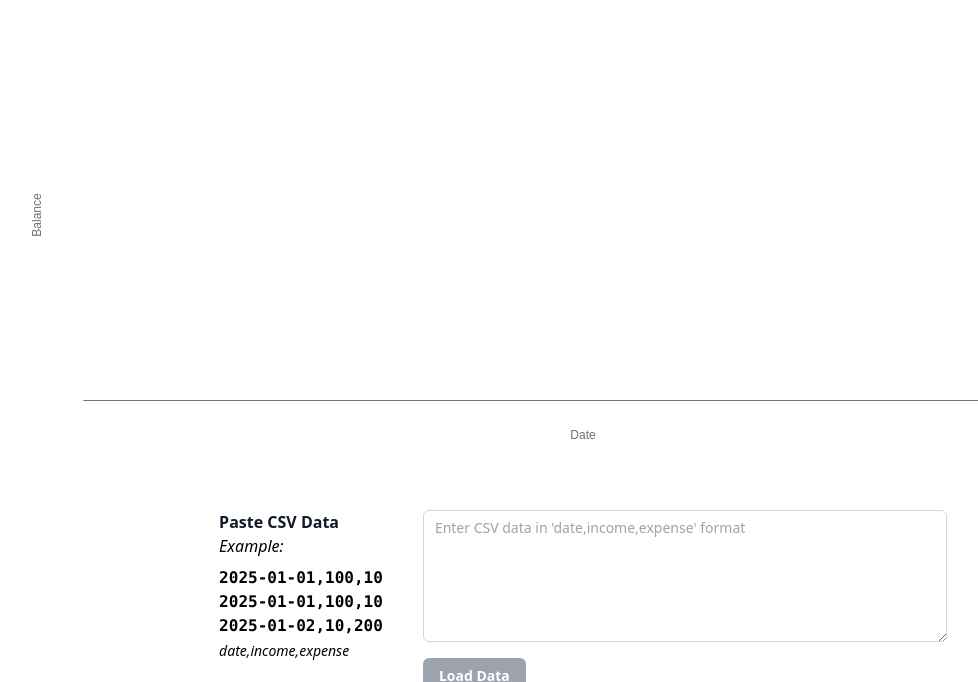
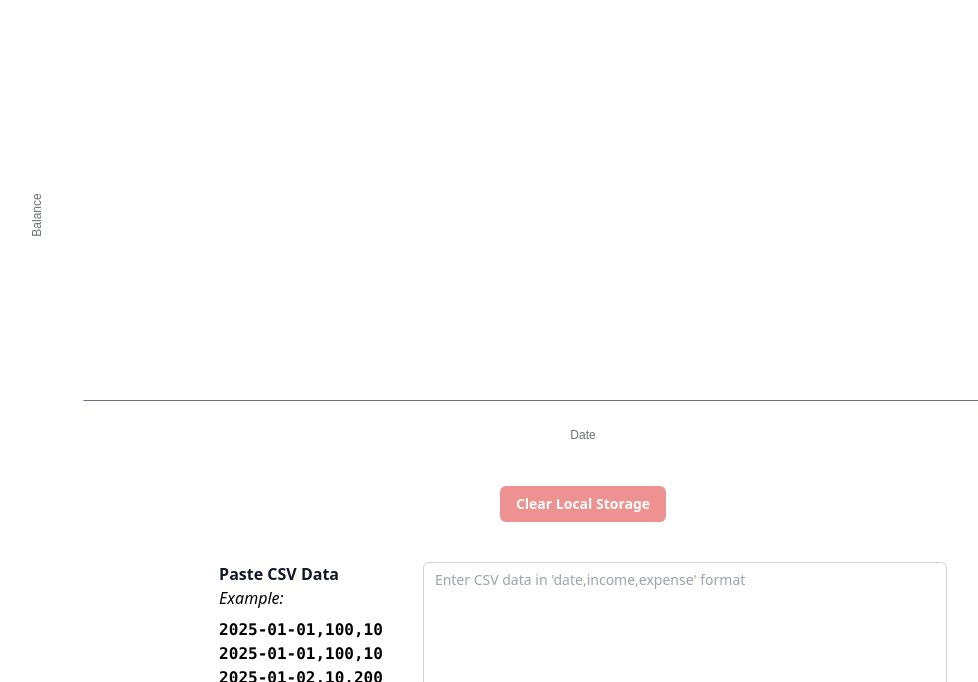
Before and after one commit to artkonekt/cashflowapp, a plain HTML site: page index.html in a window 1280 px wide. Shown: the part 118-800 px from the top of the page, without its empty margins (57-1035 px from the left). Drawn offline with nearby package versions, Linux system fonts and the light colour scheme.

Commit message:
Added local storage support for data

```diff
--- a/index.html
+++ b/index.html
@@ -15,6 +15,14 @@
             <h1 class="mt-10 text-pretty text-4xl font-semibold tracking-tight text-gray-900 sm:text-5xl">CashFlowApp</h1>
 
             <div id="cashFlowChart" style="width: 100%; height:500px;"></div>
+
+            <button
+                    @click="clearLocalStorage"
+                    class="mt-4 rounded-md bg-red-600 px-4 py-2 text-sm font-semibold text-white hover:bg-red-400 disabled:opacity-50 disabled:pointer-events-none"
+                    :disabled="!hasLocalStorageData"
+            >
+                Clear Local Storage
+            </button>
 
             <!-- Textarea for CSV Input -->
             <div class="mt-10">
@@ -160,16 +168,19 @@
             let code = {
                 data() {
                     return {
-                        incomes: [{date: null, amount: null}],
-                        expenses: [{date: null, amount: null}],
+                        incomes: JSON.parse(localStorage.getItem('incomes')) || [{date: null, amount: null}],
+                        expenses: JSON.parse(localStorage.getItem('expenses')) || [{date: null, amount: null}],
                         balances: [],
                         dates: null,
                         csvInput: null,
                         cashFlowChart: null,
+                        hasLocalStorageData: false,
                     };
                 },
                 created() {
                     window.addEventListener('resize', this.resizeChart);
+
+                    this.checkLocalStorageData();
                 },
                 mounted() {
                     this.cashFlowChart = echarts.init(document.getElementById('cashFlowChart'));
@@ -181,12 +192,16 @@
                     incomes: {
                         handler() {
                             this.updateBalances();
+                            this.setLocalStorageData();
+                            this.checkLocalStorageData();
                         },
                         deep: true,
                     },
                     expenses: {
                         handler() {
                             this.updateBalances();
+                            this.setLocalStorageData();
+                            this.checkLocalStorageData();
                         },
                         deep: true,
                     },
@@ -205,6 +220,26 @@
                     removeExpense(index) {
                         this.expenses.splice(index, 1);
                         this.updateBalances();
+                    },
+                    setLocalStorageData() {
+                        if (this.incomes[0].date !== null && this.incomes[0].amount !== null) {
+                            localStorage.setItem('incomes', JSON.stringify(this.incomes));
+                        }
+
+                        if (this.expenses[0].date !== null && this.expenses[0].amount !== null) {
+                            localStorage.setItem('expenses', JSON.stringify(this.expenses));
+                        }
+                    },
+                    clearLocalStorage() {
+                        if (confirm('Are you sure you want to clear the local storage?')) {
+                            localStorage.removeItem('incomes');
+                            localStorage.removeItem('expenses');
+                            this.checkLocalStorageData();
+                            this.updateBalances();
+                        }
+                    },
+                    checkLocalStorageData() {
+                        this.hasLocalStorageData = !!localStorage.getItem('incomes') || !!localStorage.getItem('expenses')
                     },
                     updateBalances() {
                         // Reset balances before recalculating
```
